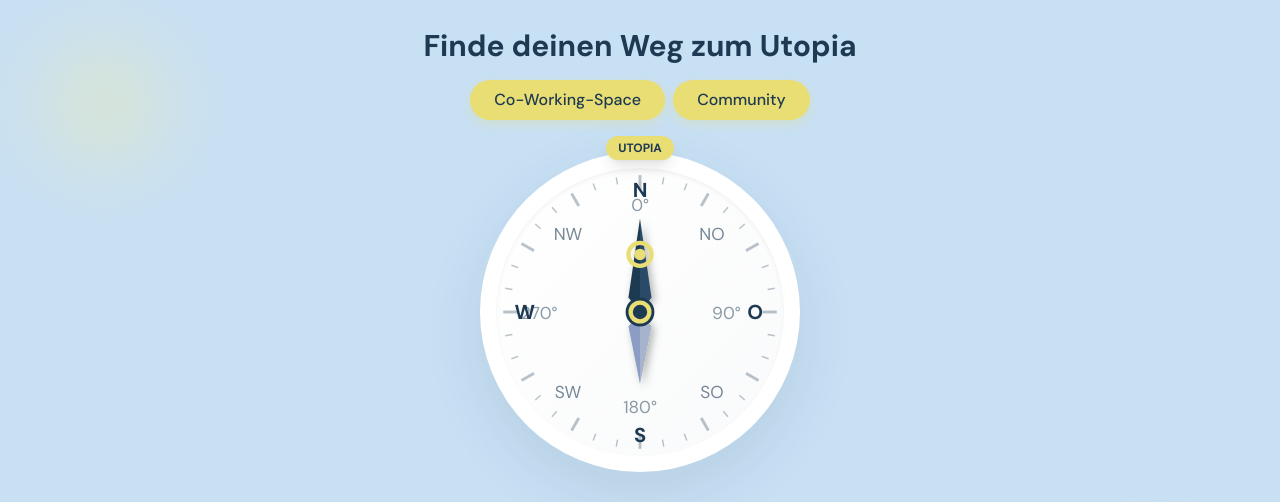
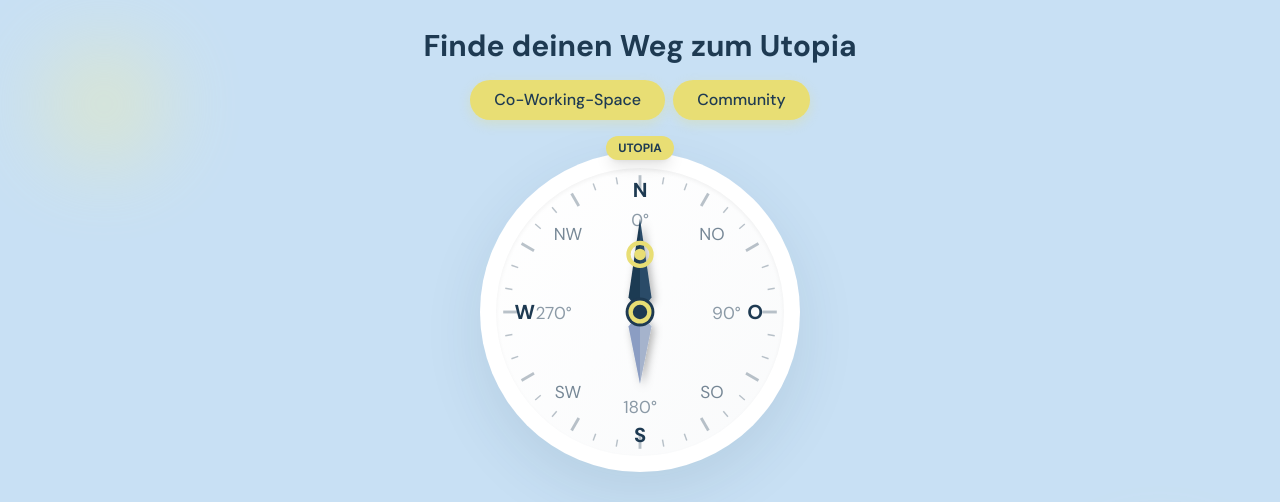
Before and after one commit to KrustyxKrab/UtopiaKompass, a React (Vite) app: page / in a window 1280 px wide. Shown: the top 502 px of the page. Built offline with nearby package versions, Linux system fonts and the light colour scheme; no server answers.

Commit message:
Deisgn anpassung

```diff
--- a/src/components/Compass.tsx
+++ b/src/components/Compass.tsx
@@ -84,10 +84,10 @@ export default function Compass({ rotation, deviceHeading }: CompassProps) {
 
             {/* Degree numbers */}
             <g fill="#1E3A52" className="text-xs" opacity="0.5">
-              <text x="100" y="30" textAnchor="middle">0°</text>
+              <text x="100" y="40" textAnchor="middle">0°</text>
               <text x="160" y="105" textAnchor="middle">90°</text>
               <text x="100" y="170" textAnchor="middle">180°</text>
-              <text x="30" y="105" textAnchor="middle">270°</text>
+              <text x="40" y="105" textAnchor="middle">270°</text>
             </g>
           </svg>
         </div>
```
